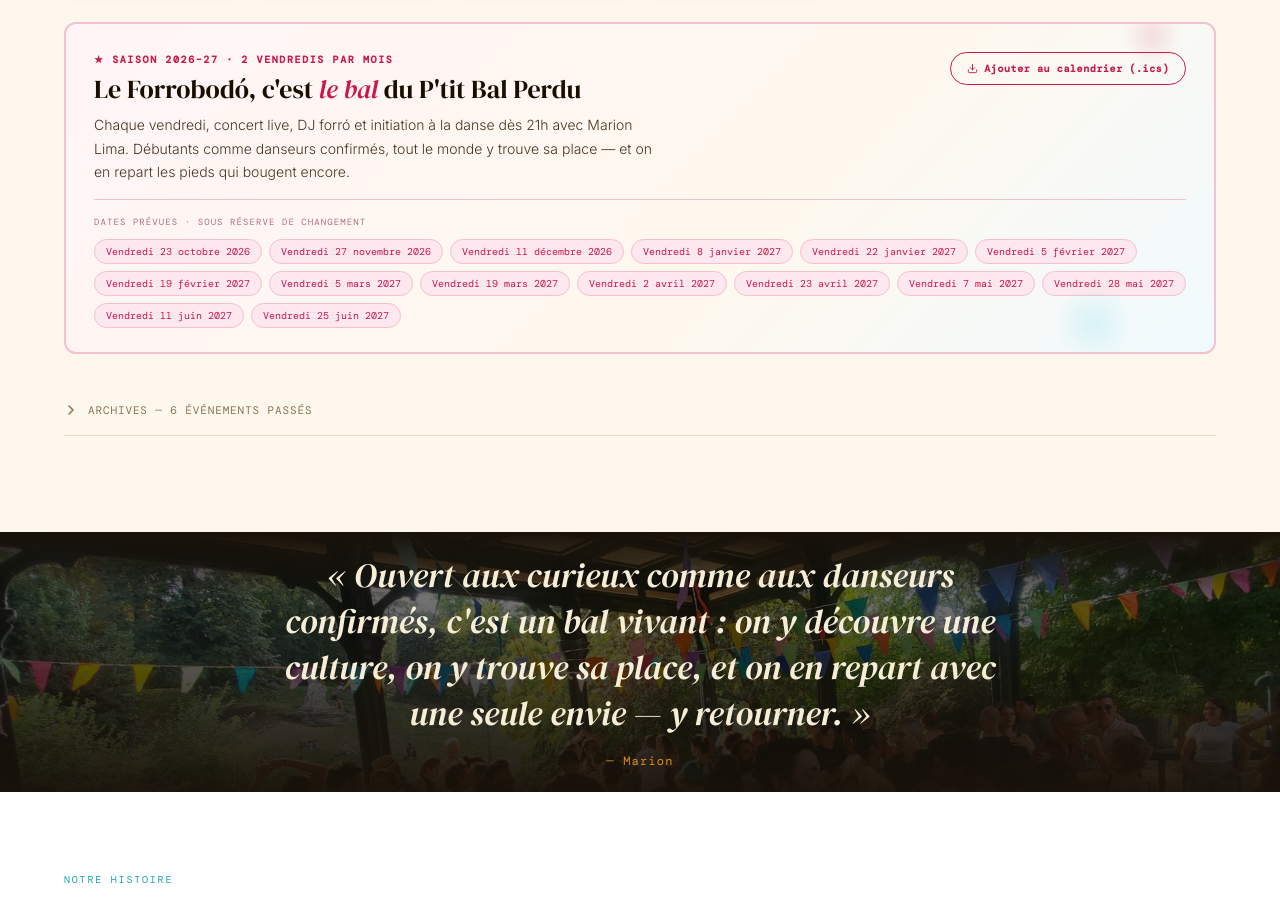
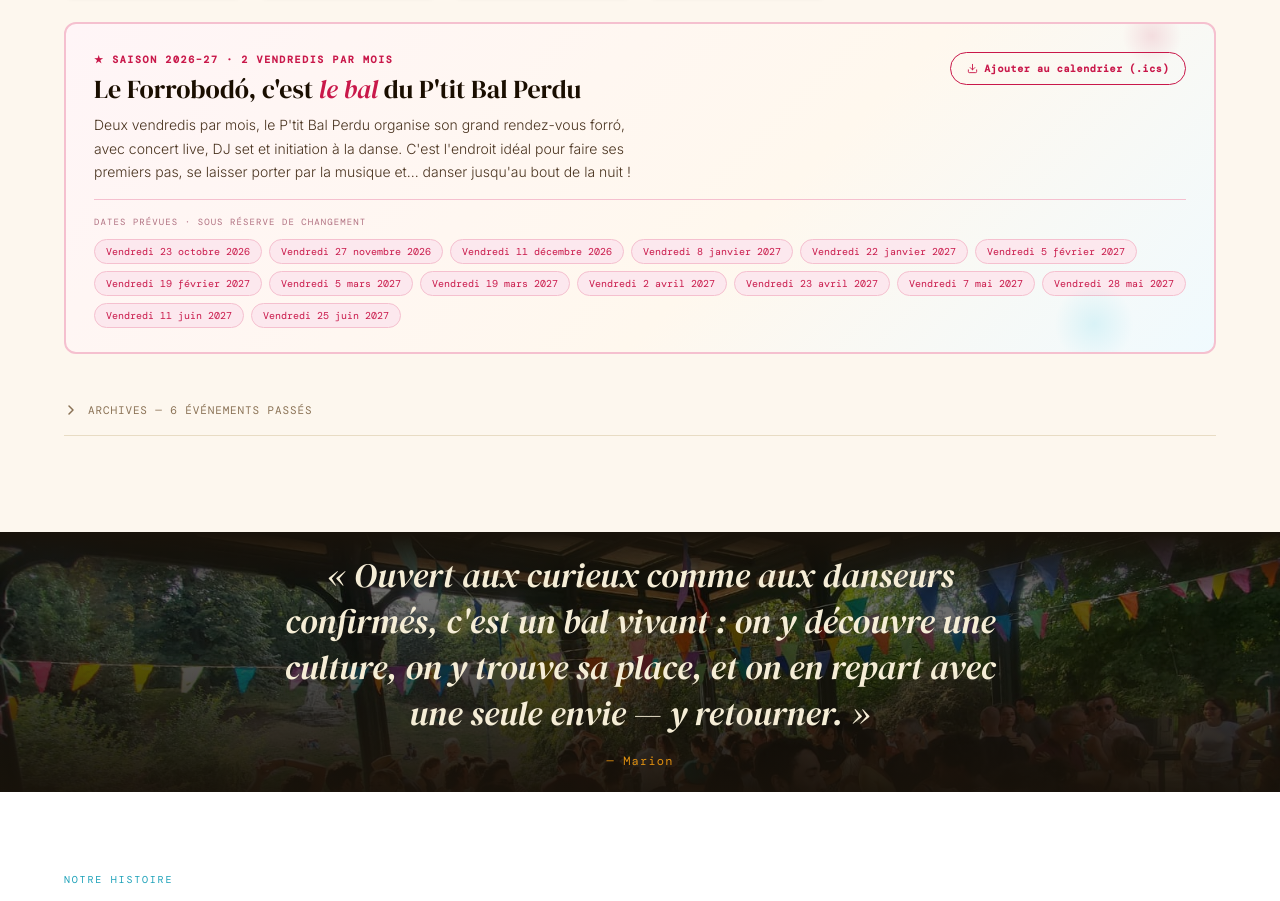
Before and after one commit to Hardante/leptitbalperdu, a React (Vite) app: page / in a window 1280 px wide. Shown: the part 3009-3910 px from the top of the page. Built offline with nearby package versions, Linux system fonts and the light colour scheme; the HTML template or start-up script is replaced by a standard one.

Commit message:
fix: phrase de présentation Forrobodó mise à jour

```diff
--- a/src/App.tsx
+++ b/src/App.tsx
@@ -852,7 +852,7 @@ function EventsSection() {
                   Le Forrobodó, c'est <em style={{ color: '#c9184a' }}>le bal</em> du P'tit Bal Perdu
                 </h3>
                 <p style={{ fontFamily: "'Inter', sans-serif", fontSize: 14, color: '#4a3420', lineHeight: 1.65, margin: 0, maxWidth: 560, fontWeight: 300 }}>
-                  Chaque vendredi, concert live, DJ forró et initiation à la danse dès 21h avec Marion Lima. Débutants comme danseurs confirmés, tout le monde y trouve sa place — et on en repart les pieds qui bougent encore.
+                  Deux vendredis par mois, le P'tit Bal Perdu organise son grand rendez-vous forró, avec concert live, DJ set et initiation à la danse. C'est l'endroit idéal pour faire ses premiers pas, se laisser porter par la musique et... danser jusqu'au bout de la nuit !
                 </p>
               </div>
               <button onClick={downloadICS}
```
